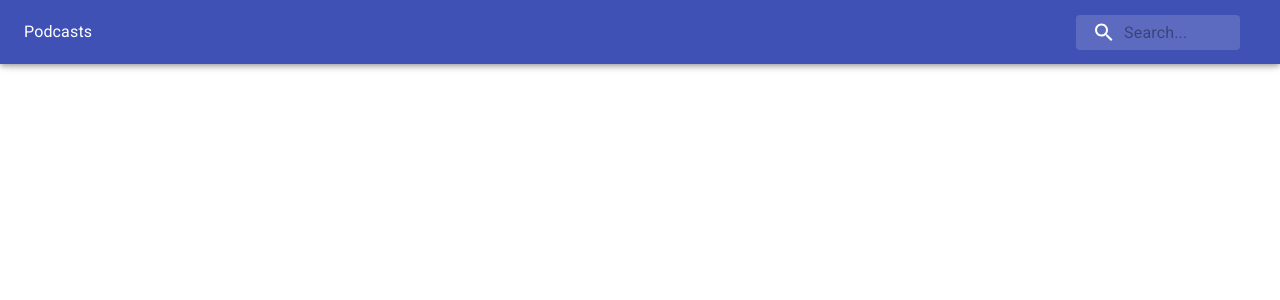
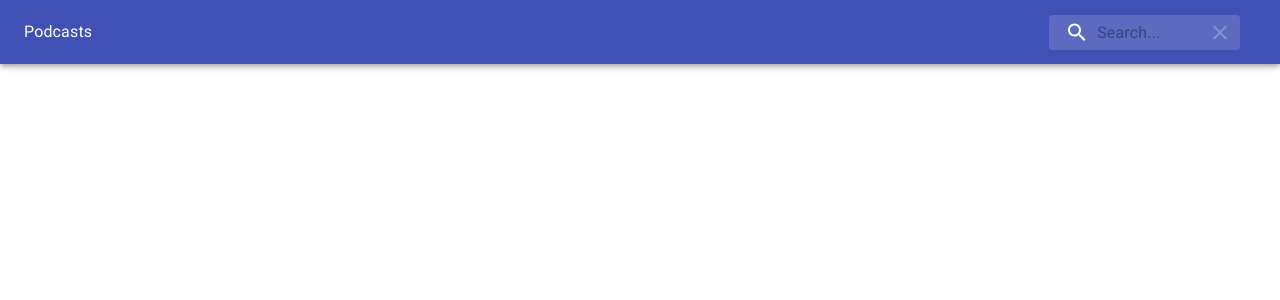
Before and after one commit to mach1/podcast-app, a React app: page / in a window 1280 px wide. Shown: the top 300 px of the page. Built offline with nearby package versions, Linux system fonts and the light colour scheme.

Commit message:
Add clear button to search input

```diff
--- a/src/client/TopBar.tsx
+++ b/src/client/TopBar.tsx
@@ -4,7 +4,7 @@ import { useHistory } from 'react-router-dom'
 import { debounce } from 'lodash'
 import { AppBar, Toolbar, InputBase, Typography } from '@material-ui/core'
 import { fade } from '@material-ui/core/styles'
-import { Search as SearchIcon } from '@material-ui/icons'
+import { Search, Clear } from '@material-ui/icons'
 import styled from '@emotion/styled'
 import { fetchResults } from './store/search/actions'
 import { useDispatch, useSelector } from 'react-redux'
@@ -14,10 +14,24 @@ const TopBar = (): React.ReactElement => {
   const dispatch = useDispatch()
   const history = useHistory()
   const searchResults = useSelector(getSearchResults)
+  const [searchText, setSearchText] = React.useState('')
+  const searchInputRef = React.useRef<HTMLInputElement>(null)
 
-  const onSearchChange = debounce((event: React.ChangeEvent<HTMLInputElement>) => {
-    dispatch(fetchResults(event.target.value))
-  }, 200)
+  const debouncedFetch = React.useMemo(() => debounce(value => dispatch(fetchResults(value)), 500), [])
+
+  const onSearchChange = (event: React.ChangeEvent<HTMLInputElement>) => {
+    const { value } = event.target
+    setSearchText(value)
+    debouncedFetch(value)
+  }
+
+  const onClickClear = () => {
+    setSearchText('')
+    console.log(searchInputRef)
+    if (searchInputRef.current) {
+      searchInputRef.current.focus()
+    }
+  }
 
   React.useEffect(() => {
     if (history.location.pathname !== '/') {
@@ -31,10 +45,14 @@ const TopBar = (): React.ReactElement => {
         <EnhancedToolbar>
           <Title>Podcasts</Title>
           <SearchContainer>
-            <SearchIconContainer>
-              <SearchIcon />
-            </SearchIconContainer>
-            <StyledInput placeholder='Search...' onChange={onSearchChange} />
+            <SearchIcon />
+            <StyledInput
+              inputRef={searchInputRef}
+              value={searchText}
+              placeholder='Search...'
+              onChange={onSearchChange}
+              endAdornment={<ClearIcon onClick={onClickClear} />}
+            />
           </SearchContainer>
         </EnhancedToolbar>
       </AppBar>
@@ -77,16 +95,16 @@ const StyledInput = styled(InputBase)`
       transition: ${theme.transitions.create('width')};
       width: 100%;
       ${theme.breakpoints.up('md')} {
-        width: 12ch;
+        width: 15ch;
         &:focus {
-          width: 20ch;
+          width: 23ch;
         }
       }
     }
   `}
 `
 
-const SearchIconContainer = styled(SearchIcon)`
+const SearchIcon = styled(Search)`
   ${({ theme }) => `
     padding: ${theme.spacing(0, 2)};
     height: 100%;
@@ -95,6 +113,22 @@ const SearchIconContainer = styled(SearchIcon)`
     display: flex;
     alignItems: center;
     justifyContent: center;
+  `}
+`
+
+const ClearIcon = styled(Clear)`
+  ${({ theme }) => `
+    path {
+      color: ${fade(theme.palette.common.white, 0.25)};
+    }
+    padding: ${theme.spacing(0, 1)};
+    height: 100%;
+    position: absolute;
+    right: 0;
+    display: flex;
+    alignItems: center;
+    justifyContent: center;
+    cursor: pointer;
   `}
 `
 
```
